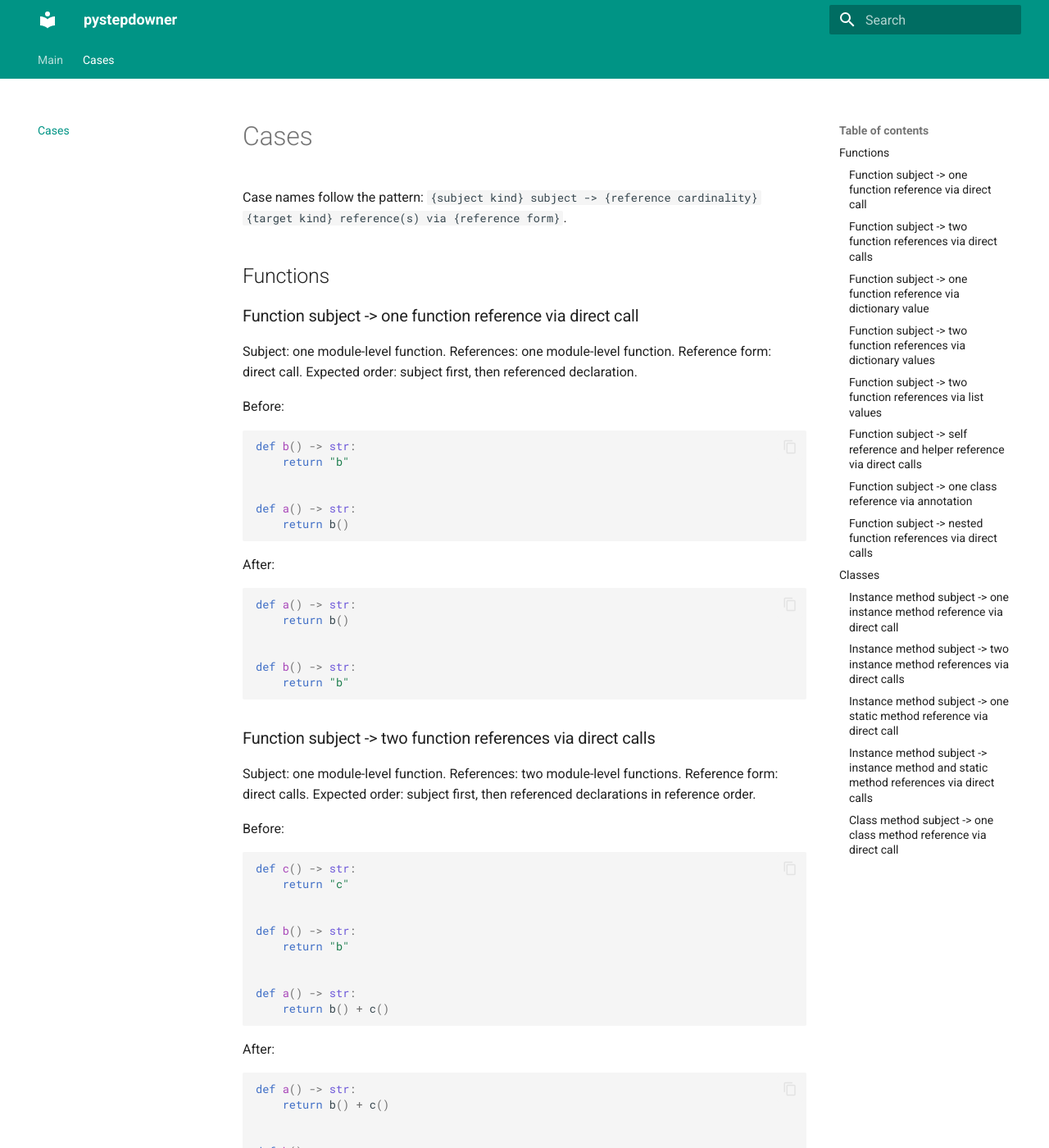
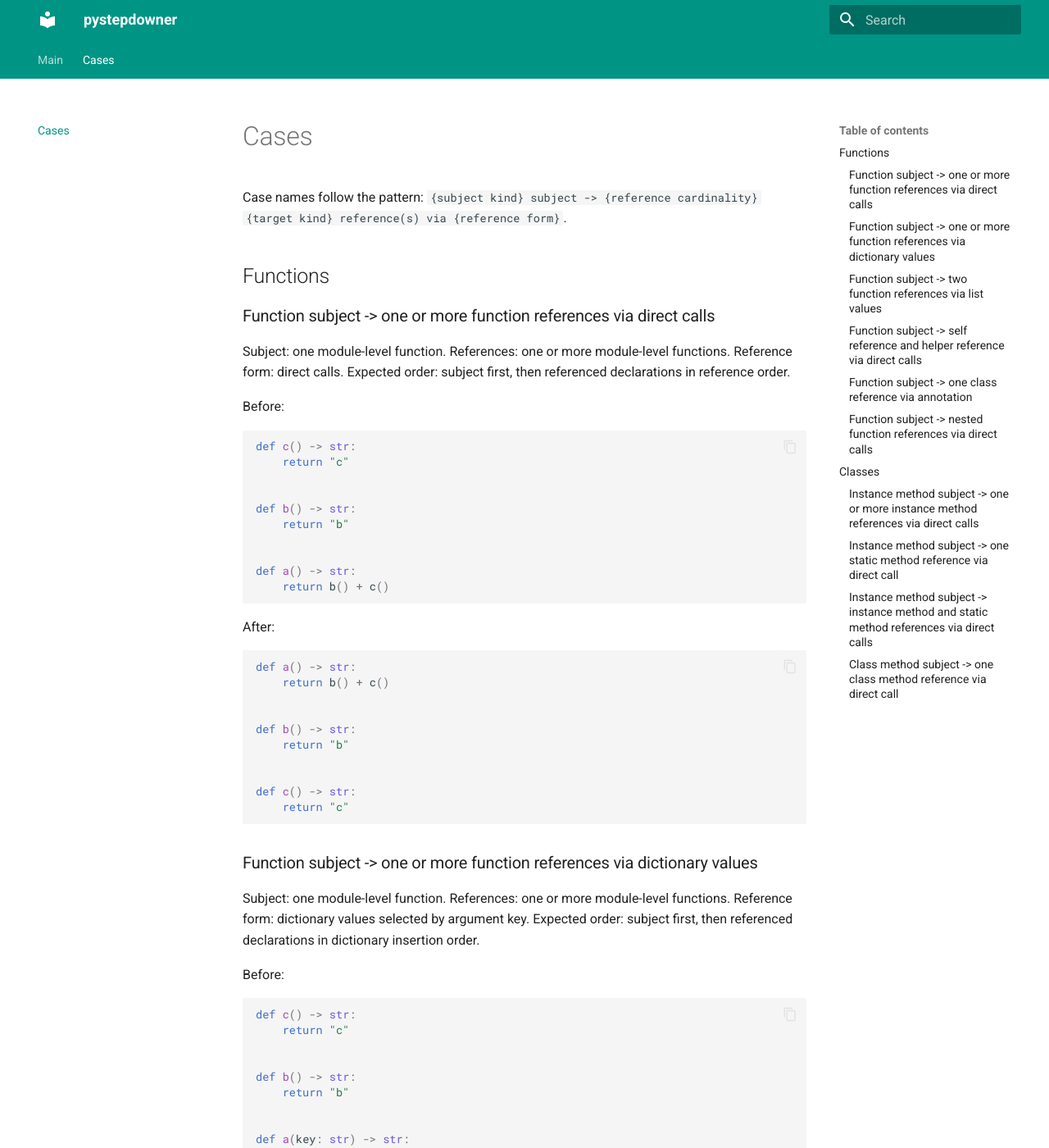
Before and after one commit to Snusmumr1000/pystepdowner, an MkDocs documentation site: the page built from docs/cases.md, in a window 1280 px wide and 1400 px high. Shown: the whole window at 82% size. Built offline with MkDocs 1.6.1 and Material for MkDocs 9.7.7, drawn with Linux system fonts in a browser that asks for light colours; some of the changed text lies outside the part shown.

Commit message:
Combine single and multiple target cases

````diff
--- a/docs/cases.md
+++ b/docs/cases.md
@@ -4,11 +4,7 @@ Case names follow the pattern: `{subject kind} subject -> {reference cardinality
 
 ## Functions
 
---8<-- "docs/includes/cases/function-a-calls-b.md"
-
 --8<-- "docs/includes/cases/function-a-calls-b-then-c.md"
-
---8<-- "docs/includes/cases/function-uses-dictionary-to-call-b.md"
 
 --8<-- "docs/includes/cases/function-uses-dictionary-to-call-b-and-c.md"
 
@@ -22,8 +18,6 @@ Case names follow the pattern: `{subject kind} subject -> {reference cardinality
 
 ## Classes
 
---8<-- "docs/includes/cases/class-method-calls-one-method.md"
-
 --8<-- "docs/includes/cases/class-method-calls-two-methods.md"
 
 --8<-- "docs/includes/cases/class-method-calls-static-method.md"
--- a/docs/docs_src/cases/class_method_calls_one_method/after.py
+++ /dev/null
@@ -1,6 +0,0 @@
-class Greeting:
-    def greet(self) -> str:
-        return f"Hello, {self.format_name()}!"
-
-    def format_name(self) -> str:
-        return "Ada"
--- a/docs/docs_src/cases/class_method_calls_one_method/before.py
+++ /dev/null
@@ -1,6 +0,0 @@
-class Greeting:
-    def format_name(self) -> str:
-        return "Ada"
-
-    def greet(self) -> str:
-        return f"Hello, {self.format_name()}!"
--- a/docs/docs_src/cases/function_a_calls_b/after.py
+++ /dev/null
@@ -1,6 +0,0 @@
-def a() -> str:
-    return b()
-
-
-def b() -> str:
-    return "b"
--- a/docs/docs_src/cases/function_a_calls_b/before.py
+++ /dev/null
@@ -1,6 +0,0 @@
-def b() -> str:
-    return "b"
-
-
-def a() -> str:
-    return b()
--- a/docs/includes/cases/class-method-calls-one-method.md
+++ /dev/null
@@ -1,15 +0,0 @@
-### Instance method subject -> one instance method reference via direct call
-
-Subject: one instance method. References: one instance method. Reference form: direct call. Expected order: subject first, then referenced declaration.
-
-Before:
-
-```python
---8<-- "docs/docs_src/cases/class_method_calls_one_method/before.py"
-```
-
-After:
-
-```python
---8<-- "docs/docs_src/cases/class_method_calls_one_method/after.py"
-```
--- a/docs/includes/cases/class-method-calls-two-methods.md
+++ b/docs/includes/cases/class-method-calls-two-methods.md
@@ -1,6 +1,6 @@
-### Instance method subject -> two instance method references via direct calls
+### Instance method subject -> one or more instance method references via direct calls
 
-Subject: one instance method. References: two instance methods. Reference form: direct calls. Expected order: subject first, then referenced declarations in reference order.
+Subject: one instance method. References: one or more instance methods. Reference form: direct calls. Expected order: subject first, then referenced declarations in reference order.
 
 Before:
 
--- a/docs/includes/cases/function-a-calls-b-then-c.md
+++ b/docs/includes/cases/function-a-calls-b-then-c.md
@@ -1,6 +1,6 @@
-### Function subject -> two function references via direct calls
+### Function subject -> one or more function references via direct calls
 
-Subject: one module-level function. References: two module-level functions. Reference form: direct calls. Expected order: subject first, then referenced declarations in reference order.
+Subject: one module-level function. References: one or more module-level functions. Reference form: direct calls. Expected order: subject first, then referenced declarations in reference order.
 
 Before:
 
--- a/docs/includes/cases/function-a-calls-b.md
+++ /dev/null
@@ -1,15 +0,0 @@
-### Function subject -> one function reference via direct call
-
-Subject: one module-level function. References: one module-level function. Reference form: direct call. Expected order: subject first, then referenced declaration.
-
-Before:
-
-```python
---8<-- "docs/docs_src/cases/function_a_calls_b/before.py"
-```
-
-After:
-
-```python
---8<-- "docs/docs_src/cases/function_a_calls_b/after.py"
-```
--- a/docs/includes/cases/function-uses-dictionary-to-call-b-and-c.md
+++ b/docs/includes/cases/function-uses-dictionary-to-call-b-and-c.md
@@ -1,6 +1,6 @@
-### Function subject -> two function references via dictionary values
+### Function subject -> one or more function references via dictionary values
 
-Subject: one module-level function. References: two module-level functions. Reference form: dictionary values selected by argument key. Expected order: subject first, then referenced declarations in dictionary insertion order.
+Subject: one module-level function. References: one or more module-level functions. Reference form: dictionary values selected by argument key. Expected order: subject first, then referenced declarations in dictionary insertion order.
 
 Before:
 
--- a/docs/includes/cases/function-uses-dictionary-to-call-b.md
+++ /dev/null
@@ -1,15 +0,0 @@
-### Function subject -> one function reference via dictionary value
-
-Subject: one module-level function. References: one module-level function. Reference form: dictionary value selected by argument key. Expected order: subject first, then referenced declaration.
-
-Before:
-
-```python
---8<-- "docs/docs_src/cases/function_uses_dictionary_to_call_b/before.py"
-```
-
-After:
-
-```python
---8<-- "docs/docs_src/cases/function_uses_dictionary_to_call_b/after.py"
-```
````
Also changed, not shown: docs/docs_src/cases/function_uses_dictionary_to_call_b/after.py (deleted, +0 -8 lines), docs/docs_src/cases/function_uses_dictionary_to_call_b/before.py (deleted, +0 -8 lines).
